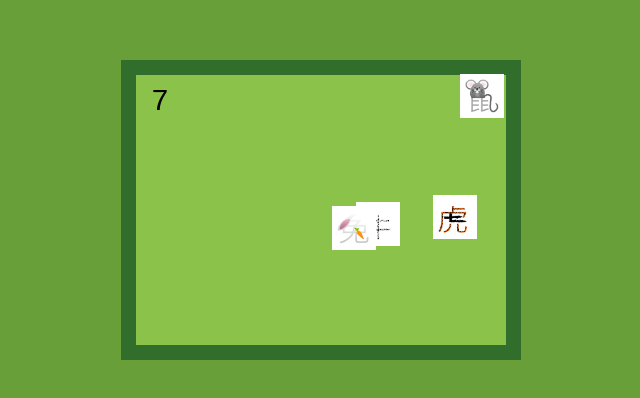
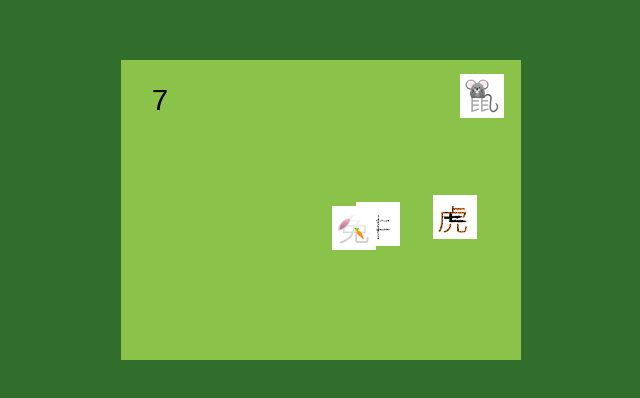
Before and after one commit to devinchen/game-exp, a website: page index.html in a window 1280 px wide. Shown: the part 190-588 px from the top of the page, without its empty margins (319-959 px from the left). Drawn offline with Linux system fonts and the light colour scheme.

Commit message:
Add variable and modify style

```diff
--- a/index.html
+++ b/index.html
@@ -8,7 +8,7 @@
     body {
       margin: 0;
       padding: 0;
-      background-color: #689F38;
+      background-color: #326E2B;
     }
     .container {
       display: flex;
@@ -16,7 +16,6 @@
       height: 100vh;
     }
     #farm {
-      box-shadow: inset 0 0 0 15px #326E2B;
       background-color: #8BC34A;
       max-width: 80vw;
       margin: auto;
@@ -40,6 +39,7 @@
     var timer = Timer.getInstance();
     var textures = getTextures();
     var animals = [];
+    var animalSize = 40;
     var index = 0;
     var observer;
 
```
